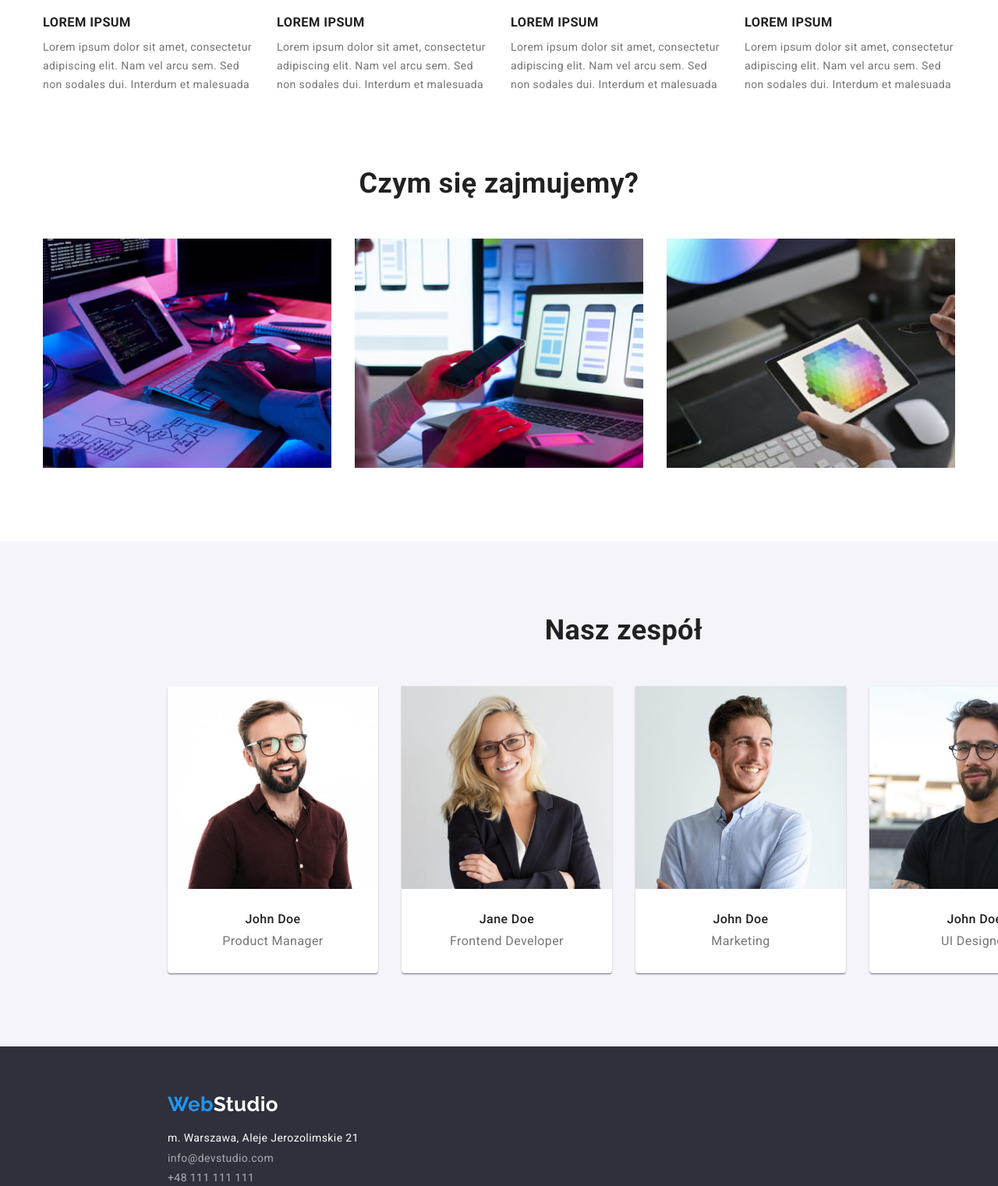
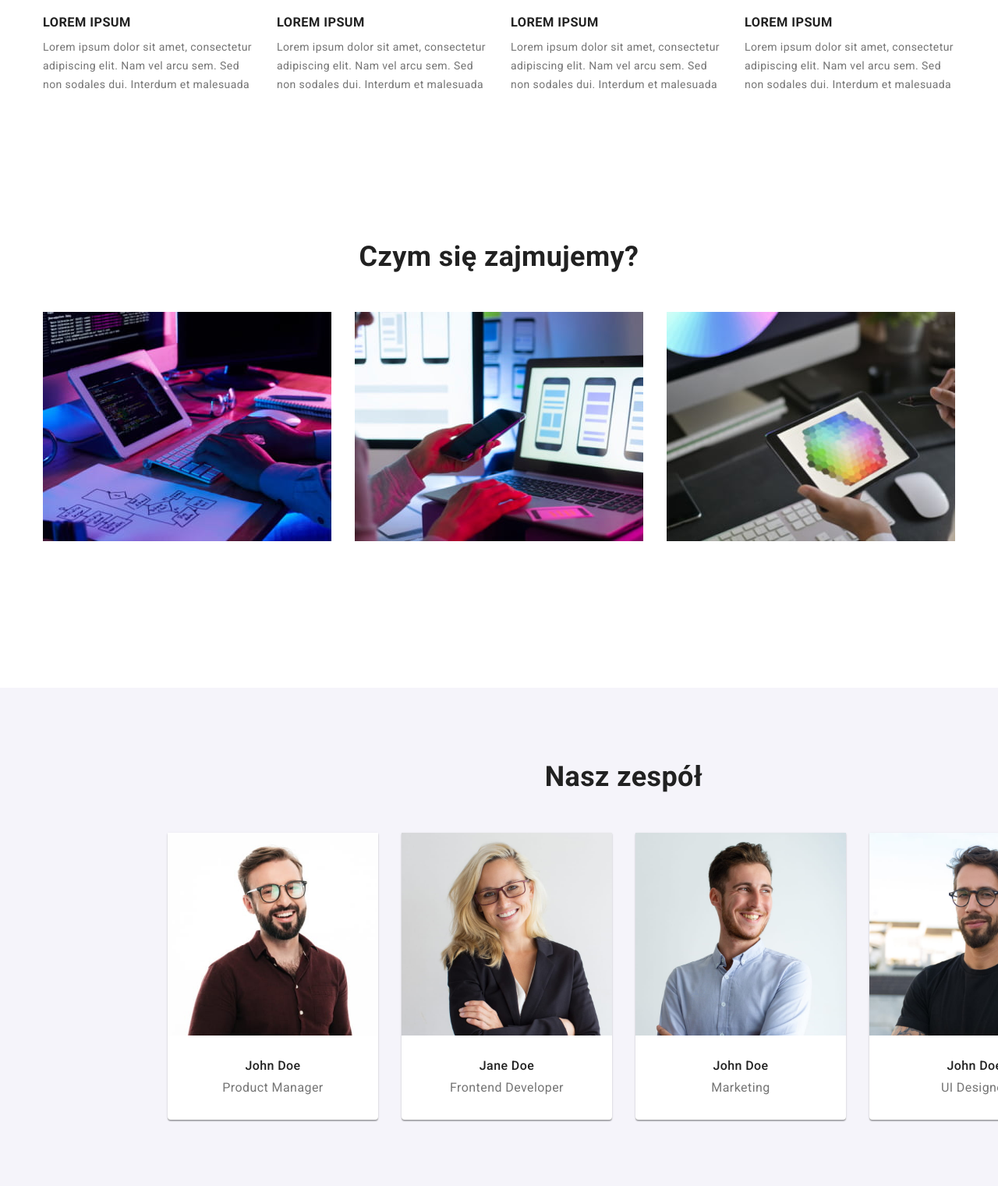
Before and after one commit to MalgorzataMarczynska/goit-markup-hw-03, a plain HTML site: page index.html in a window 1280 px wide. Shown: the part 780-2301 px from the top of the page at 78% size. Drawn offline with nearby package versions, Linux system fonts and the light colour scheme.

Commit message:
poprawka nazwy sekcji i paddingu w niej

```diff
--- a/css/styles.css
+++ b/css/styles.css
@@ -129,8 +129,8 @@ body {
   box-shadow: 4px 4px rgba(0, 0, 0, 0.15);
   cursor: pointer;
 }
-.subsection {
-  padding-top: 94px;
+.section {
+  padding: 94px 0px;
 }
 .description-title {
   font-weight: 700px;
@@ -168,7 +168,6 @@ body {
 }
 .gray {
   background-color: #f5f4fa;
-  padding-bottom: 94px;
 }
 .team {
   flex-basis: calc((1170px-90px) / 4);
@@ -222,9 +221,7 @@ body {
 .contact-links:focus {
   color: var(--checkmark-color);
 }
-.portfolio {
-  padding-bottom: 94px;
-}
+
 .list-of-buttons {
   display: flex;
   flex-direction: row;
--- a/index.html
+++ b/index.html
@@ -70,7 +70,7 @@
       </div>
     </header>
     <main>
-      <section class="subsection">
+      <section class="section">
         <div class="container">
           <ul class="main-description">
             <li class="description-items">
@@ -104,7 +104,7 @@
           </ul>
         </div>
       </section>
-      <section class="subsection">
+      <section class="section">
         <div class="container">
           <h2 class="section-title">Czym się zajmujemy?</h2>
           <ul class="description-images-list">
@@ -135,9 +135,9 @@
           </ul>
         </div>
       </section>
-      <section class="subsection">
+      <section class="section">
         <div class="gray background">
-          <div class="subsection">
+          <div class="section">
             <div class="container">
               <h2 class="section-title">Nasz zespół</h2>
               <ul class="team description-images-list">
```
Also changed, not shown: portfolio.html (+1 -1 lines).
